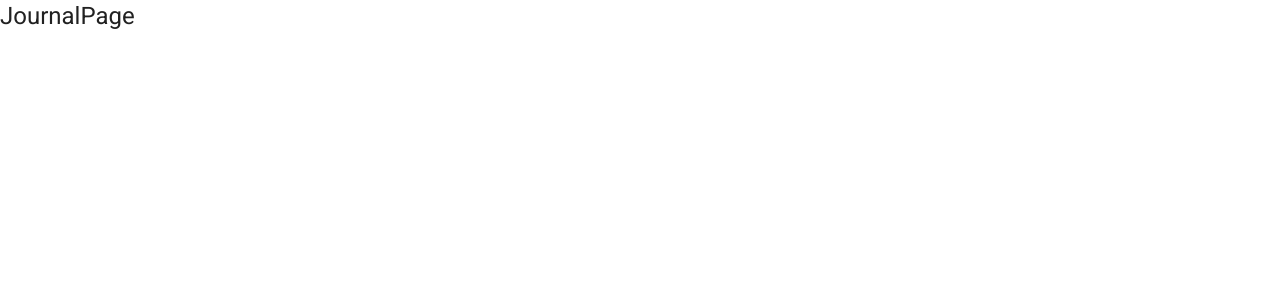
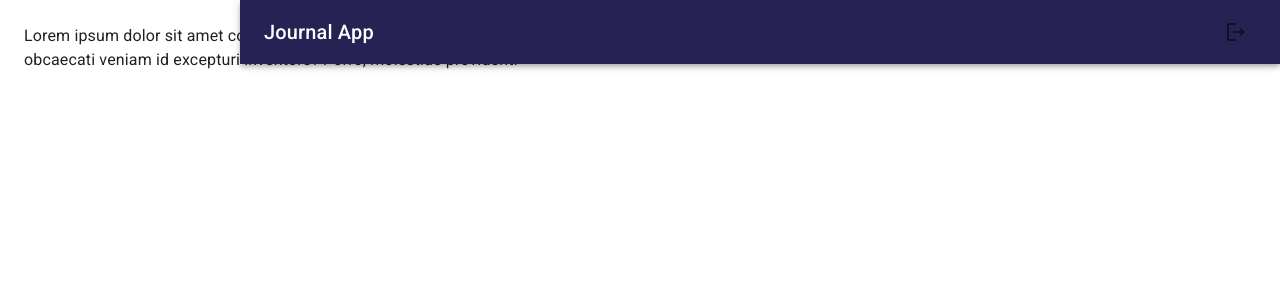
Before and after one commit to Lostovayne/Journal-App-React-Redux-Toolkit-Material-Ui-Firebase-Testing-con-Jest, a React (Vite) app: page / in a window 1280 px wide. Shown: the top 300 px of the page. Built offline with nearby package versions, Linux system fonts and the light colour scheme.

Commit message:
ultimas mejoras

```diff
--- /dev/null
+++ b/src/journal/components/Navbar.jsx
@@ -0,0 +1,30 @@
+import { LogoutOutlined } from '@mui/icons-material';
+import { MenuOutlined } from '@mui/icons-material';
+import { AppBar, Grid, IconButton, Toolbar, Typography } from '@mui/material';
+
+// eslint-disable-next-line react/prop-types
+export const Navbar = ({ drawerWidth }) => {
+    return (
+        <AppBar
+            position='fixed'
+            sx={{
+                width: { sm: `calc(100% - ${drawerWidth}px)` },
+                ml: { sm: `${drawerWidth}px` },
+            }}>
+            <Toolbar>
+                <IconButton color='inherit' edge='start' sx={{ mr: 2, display: { sm: 'none' } }}>
+                    <MenuOutlined />
+                </IconButton>
+
+                <Grid container direction={'row'} justifyContent={'space-between'} alignItems={'center'}>
+                    <Typography variant='h6' noWrap component='div'>
+                        Journal App
+                    </Typography>
+                    <IconButton>
+                        <LogoutOutlined />
+                    </IconButton>
+                </Grid>
+            </Toolbar>
+        </AppBar>
+    );
+};
--- /dev/null
+++ b/src/journal/components/index.js
@@ -0,0 +1 @@
+export * from './Navbar';
--- /dev/null
+++ b/src/journal/layout/JournalLayout.jsx
@@ -0,0 +1,19 @@
+import { Box } from '@mui/material';
+import { Navbar } from '../components';
+
+const drawerWidth = 240;
+
+// eslint-disable-next-line react/prop-types
+export const JournalLayout = ({ children }) => {
+    return (
+        <Box sx={{ display: 'flex' }}>
+            <Navbar drawerWidth={drawerWidth} />
+            {/* Sidebar */}
+
+            <Box component='main' sx={{ flexGrow: 1, p: 3 }}>
+                {/* Toolbar */}
+                {children}
+            </Box>
+        </Box>
+    );
+};
--- a/src/journal/pages/JournalPage.jsx
+++ b/src/journal/pages/JournalPage.jsx
@@ -1,11 +1,14 @@
 import { Typography } from '@mui/material';
+import { JournalLayout } from '../layout/JournalLayout';
 
 export const JournalPage = () => {
     return (
-        <>
-            <Typography variant='h5' component='h1'>
-                JournalPage
+        <JournalLayout>
+            <Typography>
+                Lorem ipsum dolor sit amet consectetur adipisicing elit. Odit consequatur recusandae adipisci, nostrum eaque
+                impedit possimus? Quibusdam rem ad tempora atque a, obcaecati veniam id excepturi inventore? Porro, molestiae
+                provident!
             </Typography>
-        </>
+        </JournalLayout>
     );
 };
```
